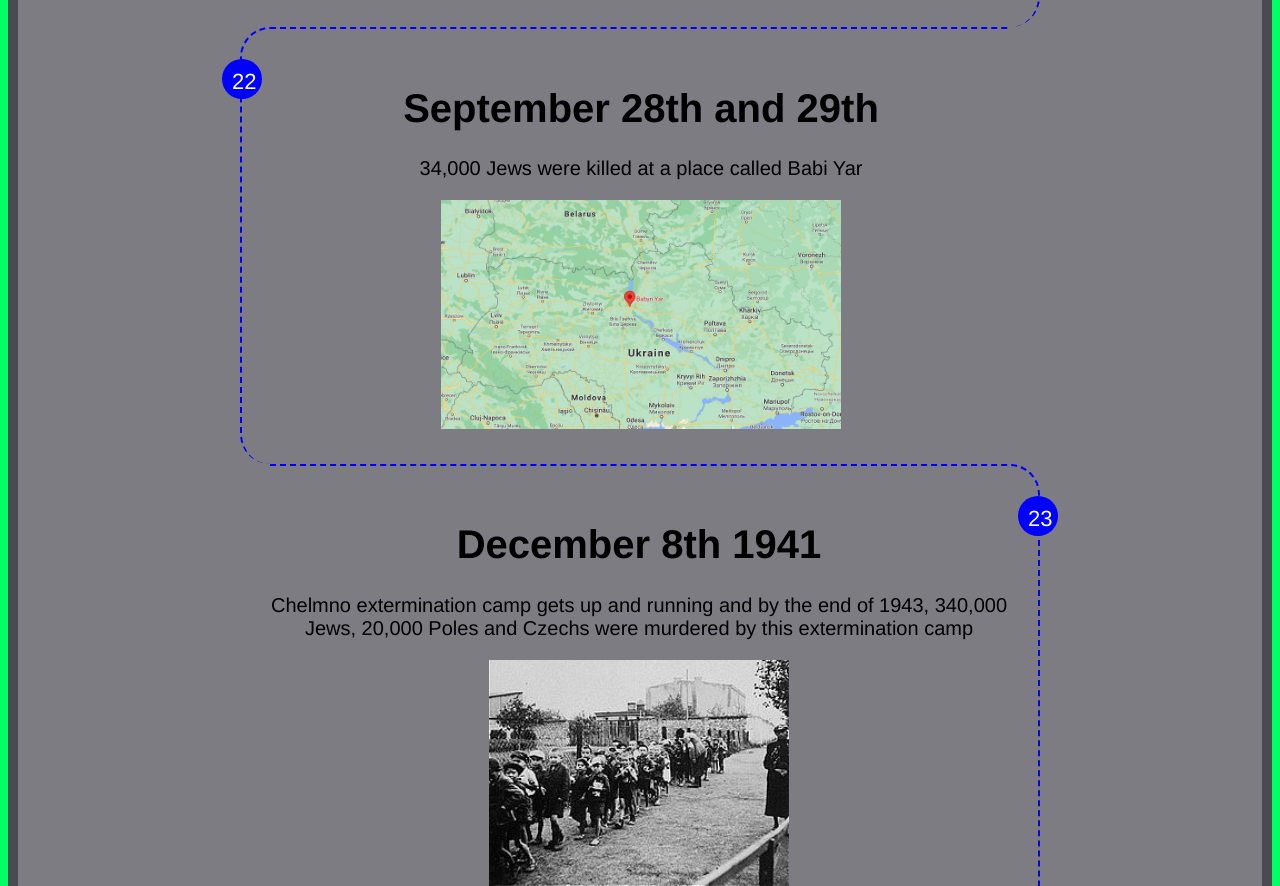
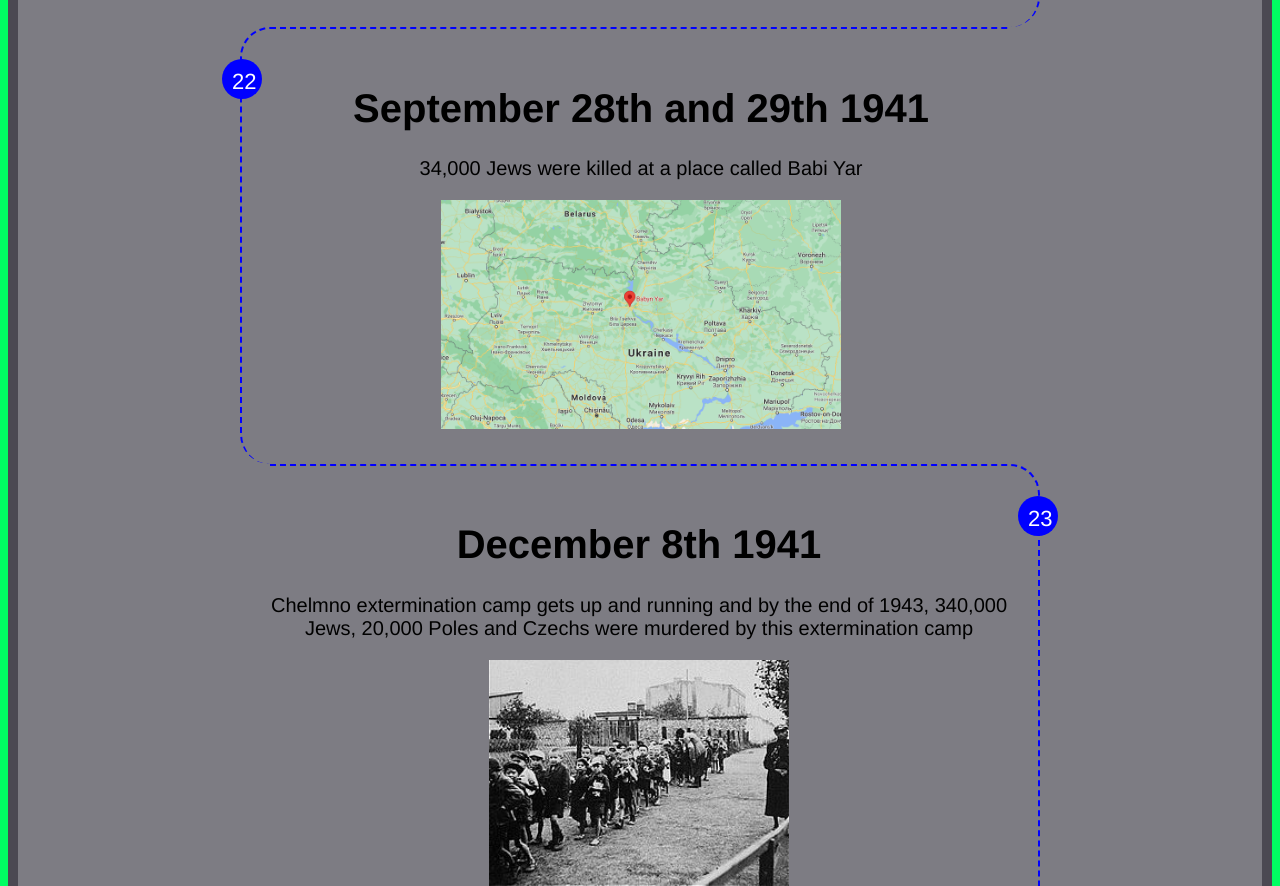
Before and after one commit to sebtheman/social-studies-assignment, a plain HTML site: page docs/page5.html in a window 1280 px wide. Shown: the part 7589-8475 px from the top of the page. Drawn offline with Linux system fonts and the light colour scheme.

Commit message:
fix typos

```diff
--- a/docs/page5.html
+++ b/docs/page5.html
@@ -498,7 +498,7 @@
                     </center>
                 </div>
                 <div>
-                    <center><h1>September 28th and 29th</h1></center>
+                    <center><h1>September 28th and 29th 1941</h1></center>
                     <p>34,000 Jews were killed at a place called Babi Yar</p>
                     <center>
                         <img src="images/babi_yar_map.png" width="400px" height="auto">
```
